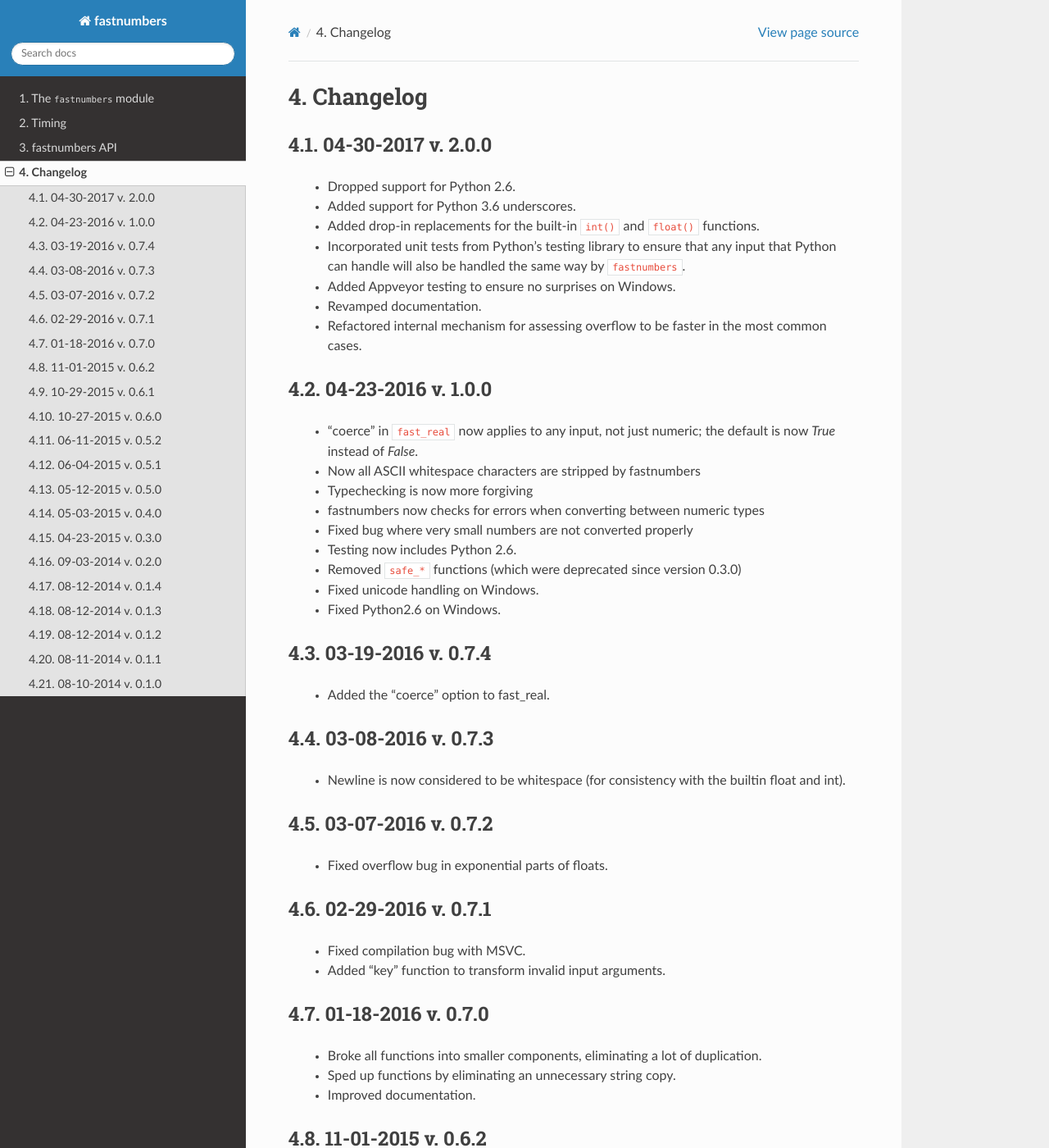
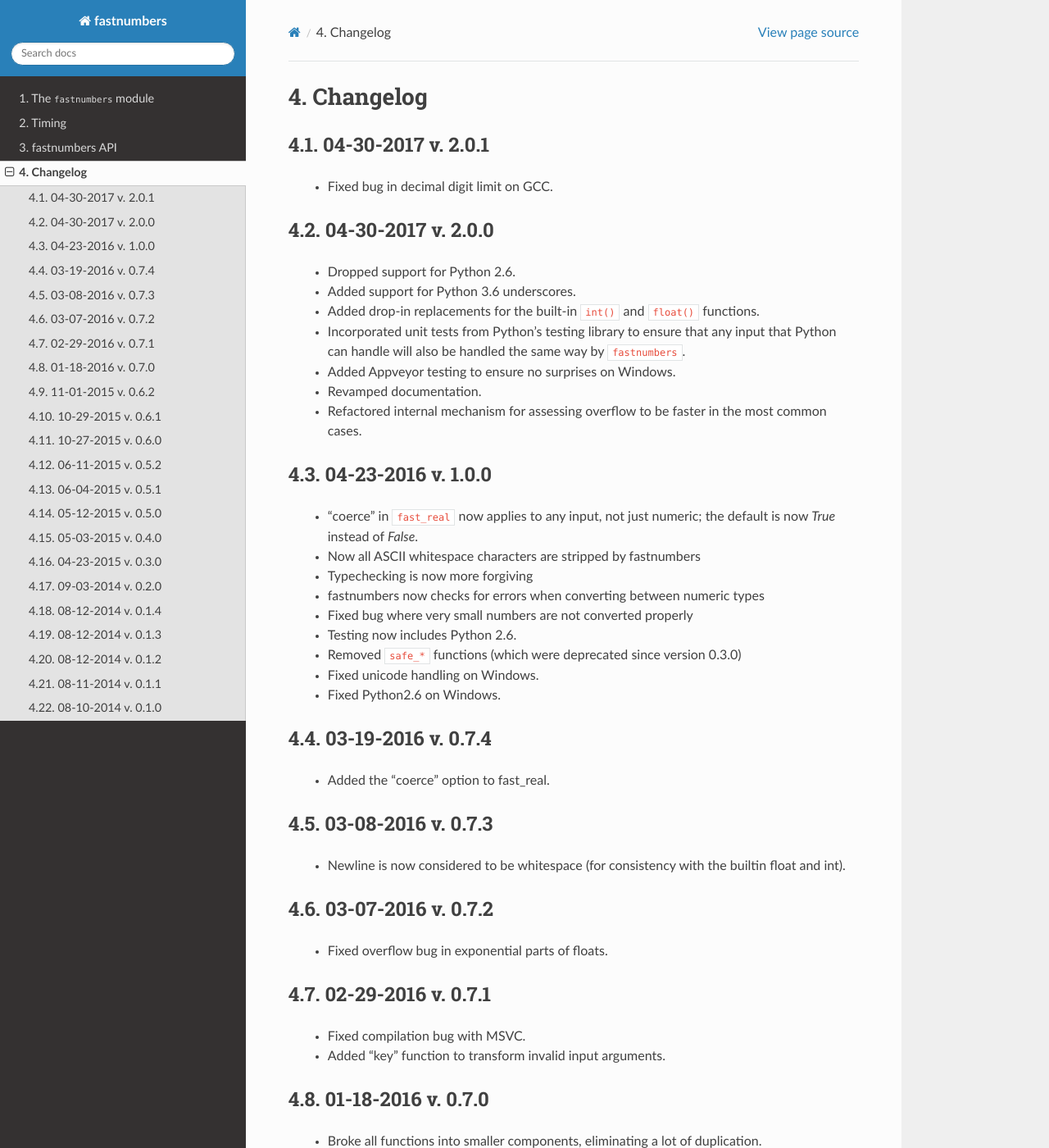
Before and after one commit to SethMMorton/fastnumbers, a Sphinx documentation site: the page built from docs/source/changelog.rst, in a window 1280 px wide and 1400 px high. Shown: the whole window at 82% size. Built offline with Sphinx 7.4.7 and the Read the Docs theme 2.0.0, drawn with Linux system fonts in a browser that asks for light colours; some of the changed text lies outside the part shown.

Commit message:
fastnumbers release version 2.0.1
    - Fixed bug in decimal digit limit on GCC.

```diff
--- a/README.rst
+++ b/README.rst
@@ -183,6 +183,11 @@ History
 These are the last three entries of the changelog.  See the package documentation
 for the complete `changelog <http://fastnumbers.readthedocs.io/en/stable/changelog.html>`_.
 
+04-30-2017 v. 2.0.1
+'''''''''''''''''''
+
+    - Fixed bug in decimal digit limit on GCC.
+
 04-30-2017 v. 2.0.0
 '''''''''''''''''''
 
--- a/docs/source/changelog.rst
+++ b/docs/source/changelog.rst
@@ -2,6 +2,11 @@
 
 Changelog
 ---------
+
+04-30-2017 v. 2.0.1
+'''''''''''''''''''
+
+    - Fixed bug in decimal digit limit on GCC.
 
 04-30-2017 v. 2.0.0
 '''''''''''''''''''
```
Also changed, not shown: 1 other file.
